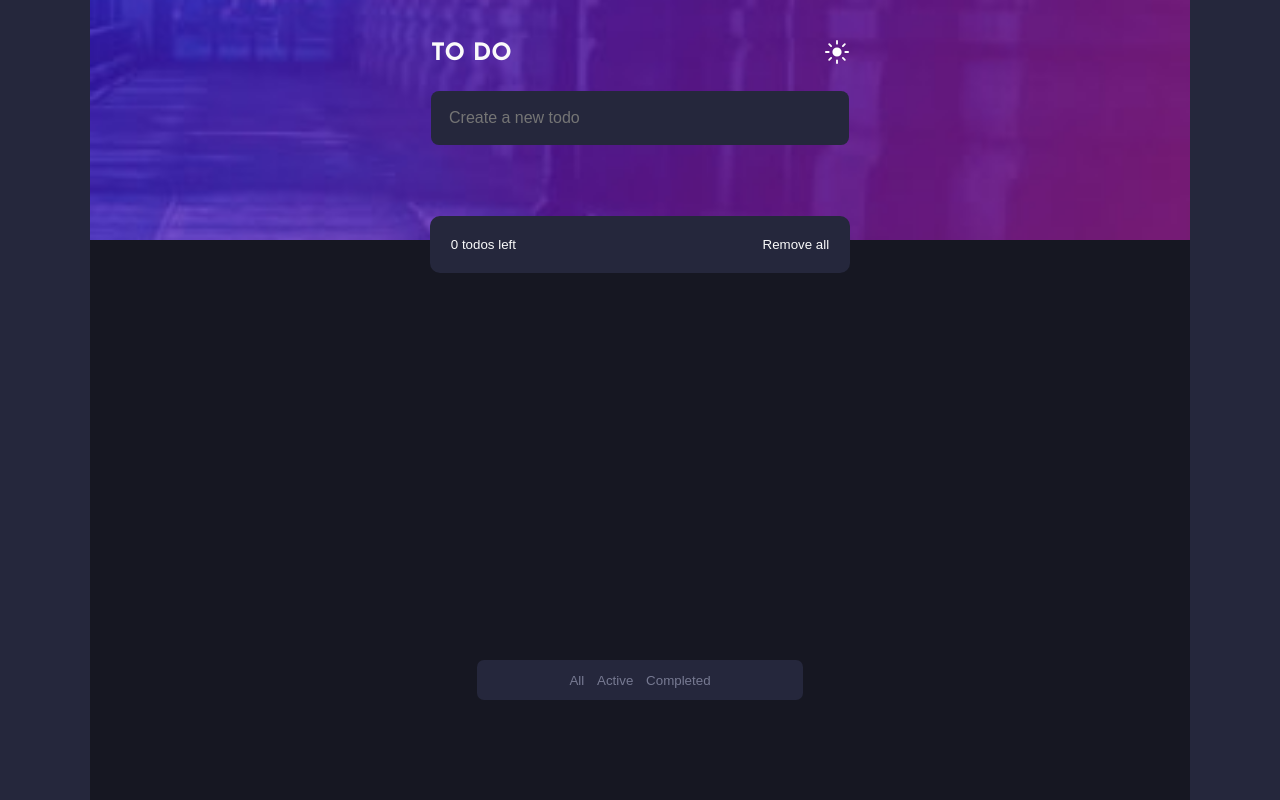
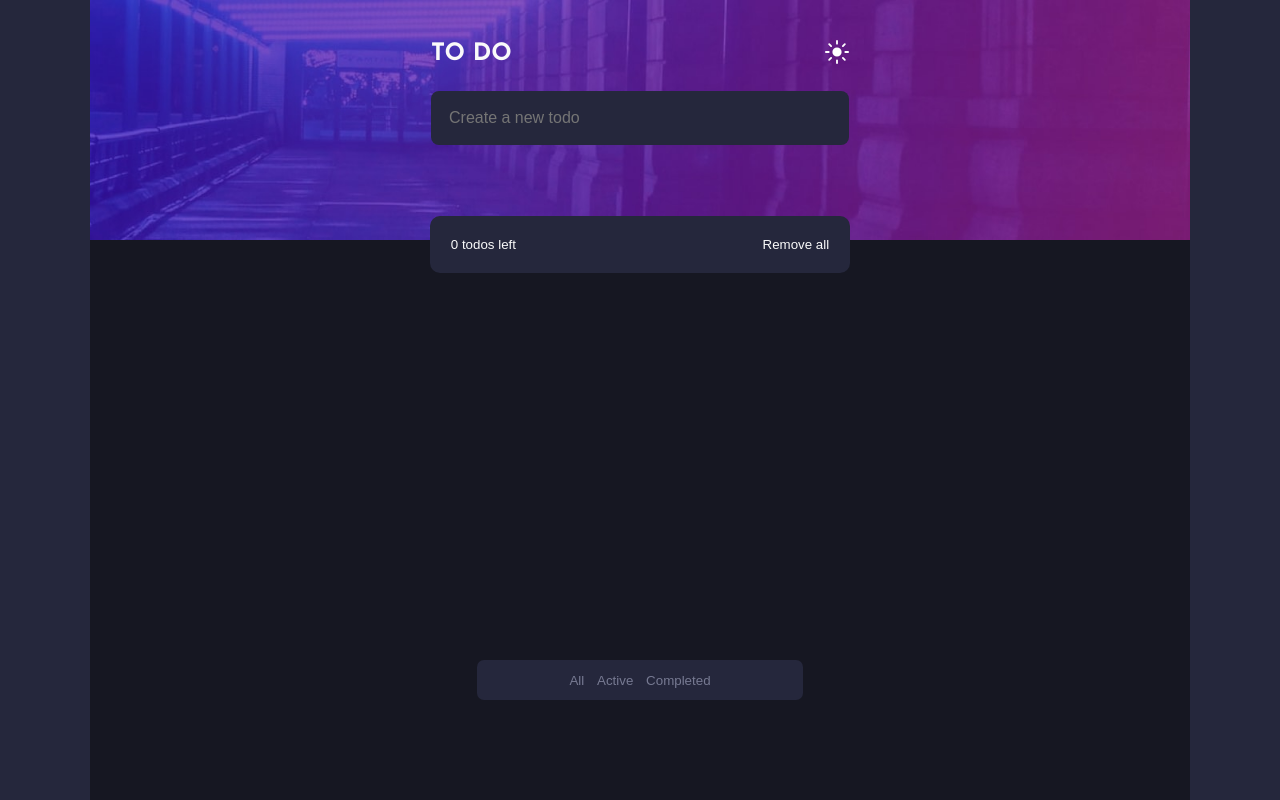
Before and after one commit to Dev0071/TheJitutask1, a plain HTML site: page todo-app-main/index.html in a window 1280 px wide. Drawn offline with Linux system fonts and the light colour scheme.

Commit message:
changed background on large screens

```diff
--- a/todo-app-main/styles.css
+++ b/todo-app-main/styles.css
@@ -163,3 +163,9 @@ article span {
 #bottom > button {
 	color: var(--DarkGrayishBlue);
 }
+
+@media screen and (min-width: 768px) {
+	.gradient {
+		background-image: url('./images/bg-desktop-dark.jpg');
+	}
+}
```
